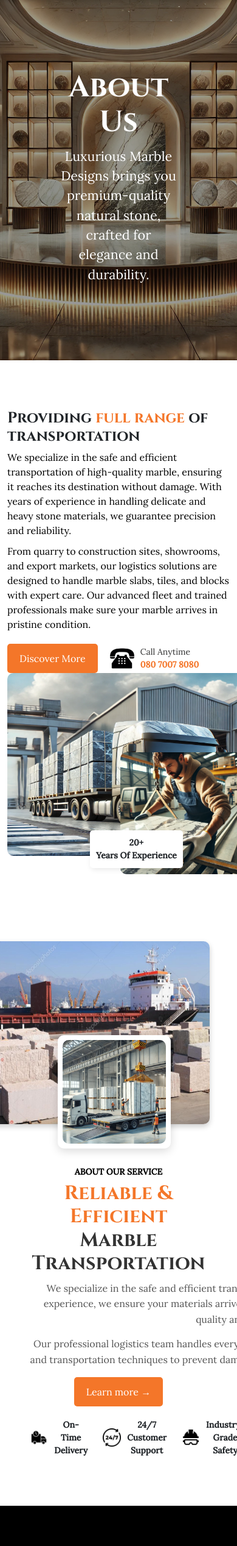
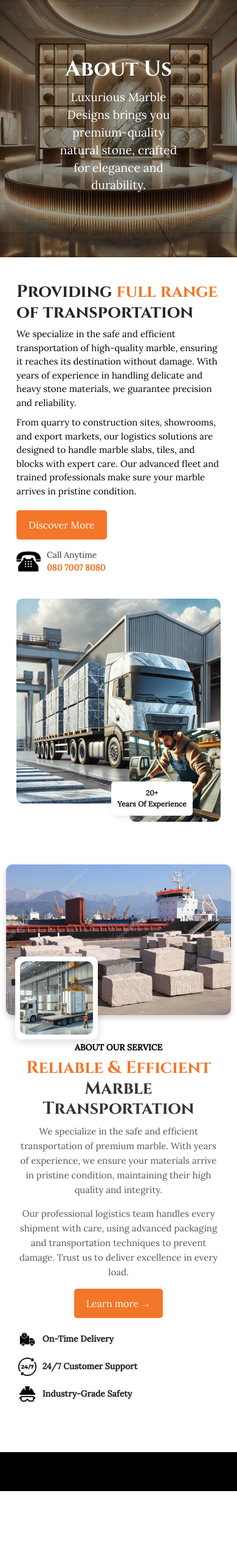
Before and after one commit to RahulPatil01-code/Gravia, a PHP site: page /About.php in a window 390 px wide. Shown: the part 73-2609 px from the top of the page at 61% size. After the commit the page ends 2519 px from the top, so only its background shows below. Run offline with PHP 8.4, Linux system fonts and the light colour scheme; some libraries are stand-ins or nearby versions.

Commit message:
Added reponsiveness

```diff
--- a/About.php
+++ b/About.php
@@ -2,7 +2,7 @@
 <html lang="en">
 <head>
     <meta charset="UTF-8">
-    <meta name="viewport" content="width=device-width, initial-scale=1.0">
+    <meta name="viewport" content="width=device-width, initial-scale=1.0, maximum-scale=1.0, user-scalable=no">
     <title>Gravia Story | Crafting Excellence in Stone & Design</title>
 
     <!-- Google Fonts -->
@@ -51,10 +51,9 @@
         <div class="hero-overlay"></div> <!-- Dark overlay for better text visibility -->
         <div class="hero-content">
             <h1 id="hero-title" data-aos="fade-up" class="display-3 fw-bold">About Us</h1>
-        <p id="hero-text"  data-aos="fade-up" data-aos-delay="200" class="fs-4">
+            <p id="hero-text" data-aos="fade-up" data-aos-delay="200" class="fs-4">
                 Luxurious Marble Designs brings you premium-quality natural stone, crafted for elegance and durability.
             </p>
-
         </div>
     </section>
 
@@ -62,7 +61,7 @@
         <div class="container">
             <div class="row align-items-center">
                 <!-- Left Side Content -->
-            <div class="col-lg-6">
+                <div class="col-lg-6 col-md-12">
                     <h2>Providing<span> full range</span> of transportation</h2>
                     <p>We specialize in the safe and efficient transportation of high-quality marble, ensuring it reaches its destination without damage. With years of experience in handling delicate and heavy stone materials, we guarantee precision and reliability.</p>
                     <p>From quarry to construction sites, showrooms, and export markets, our logistics solutions are designed to handle marble slabs, tiles, and blocks with expert care. Our advanced fleet and trained professionals make sure your marble arrives in pristine condition.</p>
@@ -75,7 +74,6 @@
                         </div>
                     </div>
                 </div>
-
 
                 <!-- Discover More Modal -->
                 <div id="discoverMoreModal" class="modal">
@@ -93,7 +91,7 @@
                 </div>
 
                 <!-- Right Side Images -->
-            <div class="col-lg-6">
+                <div class="col-lg-6 col-md-12">
                     <div class="image-container">
                         <img src="./src/lr.jpg" class="main-image" alt="Ship">
                         <div class="small-image-box">
@@ -105,9 +103,6 @@
             </div>
         </div>
     </section>
-
-
-
 
     <section class="about-container">
         <div class="about-wrapper">
@@ -121,7 +116,6 @@
                     <!-- <div class="about-experience-tag">20+ <br> Years Of Experience</div> -->
                 </div>
             </div>
-
 
             <!-- Learn More Modal -->
             <div id="learnMoreModal" class="modal">
@@ -139,6 +133,7 @@
             </div>
 
             <div class="about-text">
+                <div class="about-text-inner">
                     <h5>ABOUT OUR SERVICE</h5>
                     <h2><span>Reliable & Efficient</span> Marble Transportation</h2>
                     <p>We specialize in the safe and efficient transportation of premium marble.
@@ -162,6 +157,7 @@
                         <div class="about-feature-item">
                             <img src="./src/hard-hat.png" alt="Quality">
                             <span>Industry-Grade Safety</span>
+                        </div>
                     </div>
                 </div>
             </div>
--- a/css/About.css
+++ b/css/About.css
@@ -436,3 +436,118 @@ p {
         padding: 20px;
     }
 }
+
+
+/* Responsivness */
+
+
+/* Global responsive adjustments */
+@media (max-width: 991px) {
+    h2 {
+        font-size: 28px !important;
+    }
+
+    p {
+        font-size: 15px !important;
+    }
+
+    /* Improved navbar for mobile */
+    .navbar-nav {
+        text-align: center;
+        padding-top: 10px;
+    }
+
+    /* Hero section responsive fixes */
+    .hero-content h1 {
+        font-size: 2.2rem !important;
+    }
+
+    .hero-content p {
+        font-size: 1.2rem !important;
+    }
+
+    /* Transportation section responsive */
+    .transportation-section {
+        padding: 40px 15px !important;
+    }
+
+    .image-container {
+        margin-top: 40px;
+    }
+
+    /* Fix modal for mobile */
+    .modal-content {
+        width: 90% !important;
+        margin: 20% auto !important;
+        padding: 15px !important;
+    }
+}
+
+/* Specific fixes for extra small devices */
+@media (max-width: 576px) {
+    /* Hero adjustments */
+    .hero {
+        height: 50vh !important;
+    }
+
+    /* Fix button container layout */
+    .btn-container {
+        flex-direction: column;
+        align-items: flex-start;
+    }
+
+    .contact-info {
+        margin-left: 0;
+        margin-top: 15px;
+    }
+
+    /* Fix image positioning */
+    .main-image {
+        width: 100% !important;
+        height: auto !important;
+    }
+
+    .small-image-box {
+        width: 150px !important;
+        height: 150px !important;
+        right: 0 !important;
+    }
+
+    .small-image {
+        height: 150px !important;
+    }
+
+    .experience-box {
+        left: -30px !important;
+        font-size: 12px !important;
+    }
+
+    /* About section fixes */
+    .about-wrapper {
+        width: 95% !important;
+        gap: 25px !important;
+    }
+
+    .about-main-img {
+        width: 100% !important;
+        height: auto !important;
+        margin-right: 0 !important;
+    }
+
+    .about-small-img-box {
+        left: 15px !important;
+    }
+
+    .about-small-img {
+        width: 120px !important;
+    }
+
+    .about-text p {
+        width: 100% !important;
+    }
+
+    .about-features {
+        flex-direction: column !important;
+        gap: 15px !important;
+    }
+}
```
Lines whose indentation alone changed are shown as unchanged.
